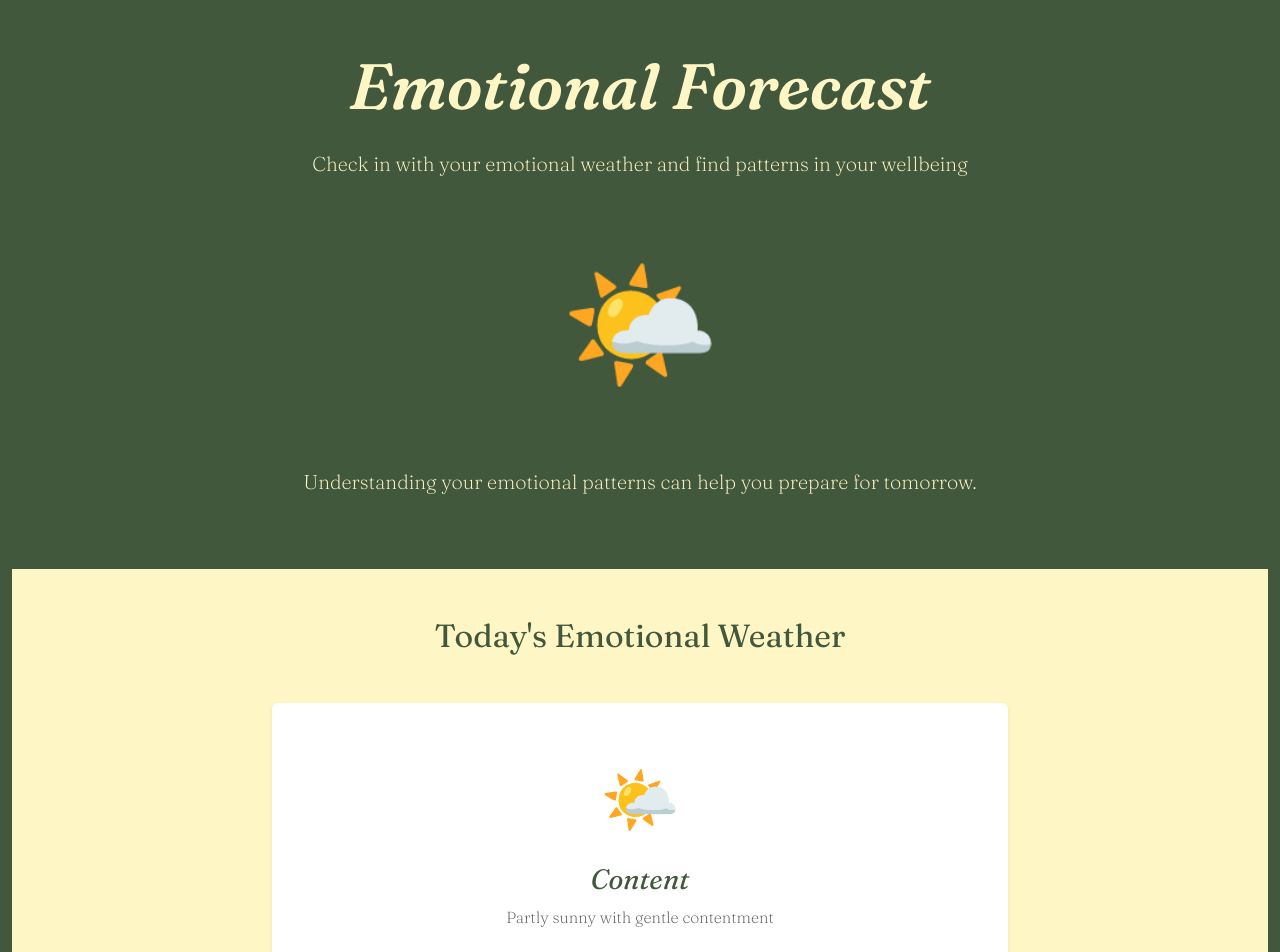
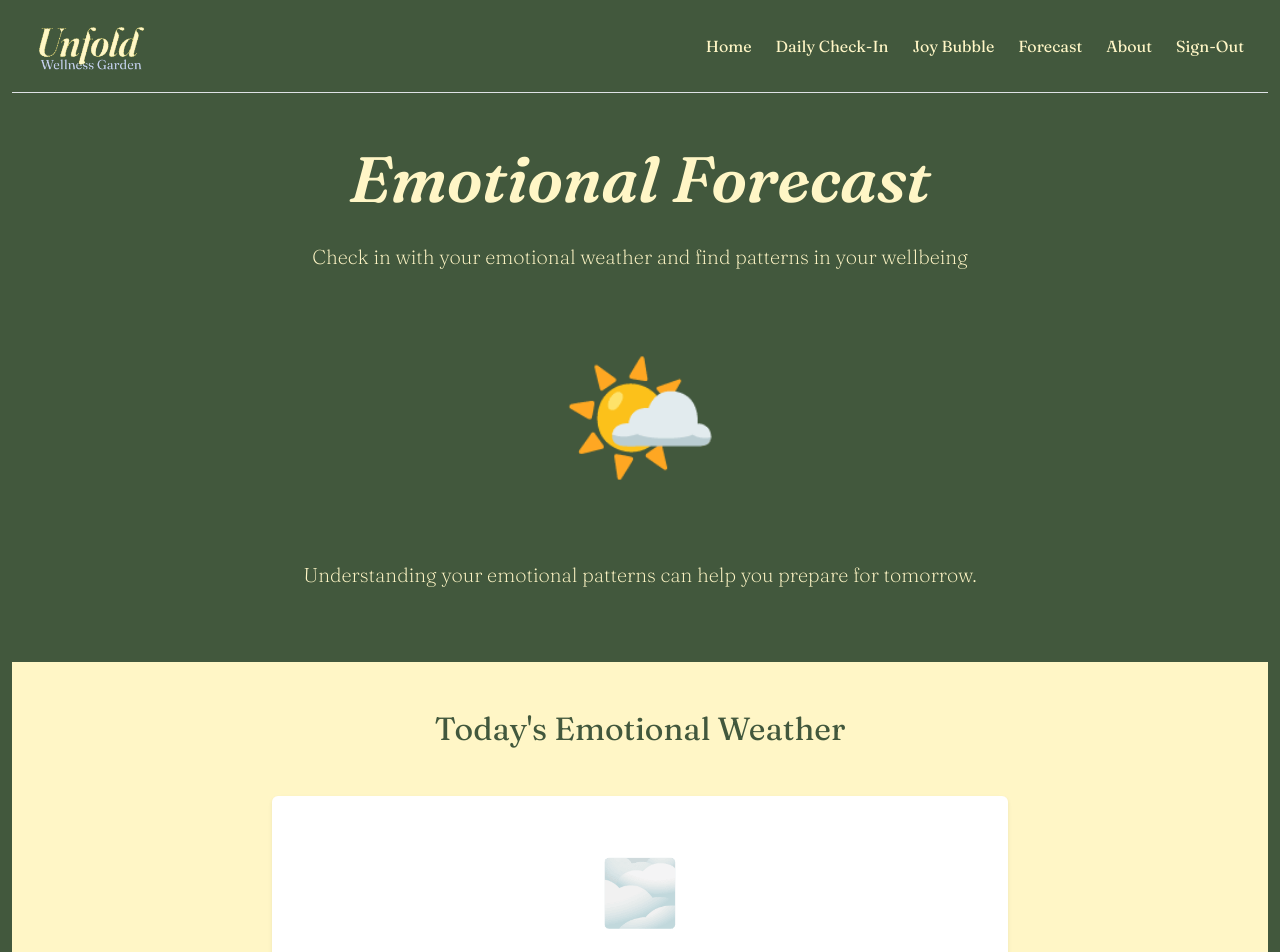
Before and after one commit to info340-su25/project-group-a8, a React (Vite) app: page /forecast in a window 1280 px wide. Shown: the top 952 px of the page. Built offline with nearby package versions, Linux system fonts and the light colour scheme; no server answers; the database is empty.

Commit message:
completed database connection with forecast

```diff
--- a/src/App.jsx
+++ b/src/App.jsx
@@ -34,15 +34,15 @@ function App() {
 
         <Route
           path="/tracker"
-          element={<Tracker moodEntries={sampleMoodEntries} currUser={currUser} />}
+          element={<Tracker currUser={currUser} />}
         />
         <Route
           path="/forecast"
-          element={<Forecast moodEntries={sampleMoodEntries} />}
+          element={<Forecast currUser={currUser} />}
         />
         <Route
           path="/joy"
-          element={<JoyBubble joyMoments={sampleJoyMoments} currUser={currUser}/>}
+          element={<JoyBubble currUser={currUser}/>}
         />
         <Route
           path="/about"
--- a/src/components/Forecast.jsx
+++ b/src/components/Forecast.jsx
@@ -1,10 +1,122 @@
-import { useState, useMemo } from 'react';
+import { useEffect, useState, useMemo } from 'react';
 import { LineChart, Line, XAxis, YAxis, CartesianGrid, Tooltip, ResponsiveContainer } from 'recharts';
+import { Link } from 'react-router-dom';
 
-export default function Forecast({ moodEntries = [] }) {
+import { getDatabase, ref, push as firebasePush, onValue } from 'firebase/database';
+
+export default function Forecast( {currUser}) {
     const [selectedMetric, setSelectedMetric] = useState('energy');
     const [isLoading, setIsLoading] = useState(false);
+    const [tempData, setTempData] = useState([]);
+    const [forcastData, setForcastData] = useState([]);
 
+    //let moodEntries = [];
+
+    useEffect(() =>{
+
+        const db = getDatabase();
+        const username = currUser.userName;
+        const allJoyBubblesRef = ref(db, `${username}/checkinEntries`);
+
+        onValue(allJoyBubblesRef, function(snapshot){
+            const data = snapshot.val();
+
+            if(!snapshot.val()){
+              setForcastData([]);
+              return;
+            }
+            const keyArray = Object.keys(data);
+            const dataArray =  keyArray.map((keyString) => {
+                const transformed = data[keyString];
+                transformed.firebaseKey = keyString;
+                return transformed;
+            })
+            //console.log(data);
+            setTempData(dataArray);
+            console.log("this is temp data", tempData);
+            //console.log(forcastData);
+
+        })
+    }, [])
+    // let stress = tempData.mood.stress;
+    // let overall = tempData.mood.overallMood;
+    // let stressCount = 0;
+    // let overallCount = 0;
+    // if (stress > 7){
+    //     stressCount = 2;
+    // } else if (stress > 4){
+    //     stressCount = 1;
+    // } else {
+    //     stressCount = 0;
+    // }
+    // if (overall > 7){
+    //     overallCount = 2;
+    // } else if (overall > 4){
+    //     overallCount = 1;
+    // } else {
+    //     overallCount = 0;
+    // }
+
+    // //interprets data into string value
+    // let feeling = '';
+    // if (overallCount == 2 && stressCount == 0){
+    //     feeling = 'Happy';
+    // }else if (overallCount == 1 && stressCount == 0){
+    //     feeling = 'Content';
+    // }else if (overallCount == 0 && stressCount == 0){
+    //     feeling = 'Sad';
+    // }else if (overallCount == 2 && stressCount == 1){
+    //     feeling = 'Content';
+    // }else if (overallCount == 1 && stressCount == 1){
+    //     feeling = 'Neutral';
+    // }else if (overallCount == 0 && stressCount == 1){
+    //     feeling = 'Anxious';
+    // }else if (overallCount == 2 && stressCount == 2){
+    //     feeling = 'Neutral';
+    // }else if (overallCount == 1 && stressCount == 2){
+    //     feeling = 'Anxious';
+    // }else if (overallCount == 0 && stressCount == 2){
+    //     feeling = 'Stressed';
+    // } else {
+    //     feeling = 'Mixed';
+    // }
+
+    // // Takes needed data from checkin to make data obj for forecast
+    // const forecastData = {
+    //     id: tempData.createdAt,
+    //     date: tempData.createdAt,
+    //     mood: feeling,
+    //     energy: tempData.mood.energy,
+    //     sleep: tempData.sleep.restfulness,
+    //     thoughts: brainDump
+    // };
+
+    const moodEntries = tempData.map(entry => ({
+        date: entry.createdAt,
+        energy: entry.mood?.energy || 0,
+        sleep: entry.sleep?.restfulness || 0,
+        mood: (() => {
+          // Example: translate stress & overallMood into a feeling string
+          const stress = entry.mood?.stress || 5;
+          const overall = entry.mood?.overallMood || 5;
+          let stressCount = stress > 7 ? 2 : stress > 4 ? 1 : 0;
+          let overallCount = overall > 7 ? 2 : overall > 4 ? 1 : 0;
+
+          if (overallCount === 2 && stressCount === 0) return 'Happy';
+          if (overallCount === 1 && stressCount === 0) return 'Content';
+          if (overallCount === 0 && stressCount === 0) return 'Sad';
+          if (overallCount === 2 && stressCount === 1) return 'Content';
+          if (overallCount === 1 && stressCount === 1) return 'Neutral';
+          if (overallCount === 0 && stressCount === 1) return 'Anxious';
+          if (overallCount === 2 && stressCount === 2) return 'Neutral';
+          if (overallCount === 1 && stressCount === 2) return 'Anxious';
+          if (overallCount === 0 && stressCount === 2) return 'Stressed';
+          return 'Mixed';
+        })(),
+        thoughts: entry.brainDump || ""
+      }));
+
+    //const moodEntries = [];
     const todaysSummary = useMemo(() => {
         if (!moodEntries || moodEntries.length === 0) {
             return {
@@ -98,6 +210,20 @@ export default function Forecast({ moodEntries = [] }) {
 
     return (
         <div className="container-fluid">
+             <header className="d-flex justify-content-between align-items-center px-4 py-3 border-bottom">
+                <img src="/img/unfold_logo.png" alt="Unfold Logo" height="60" />
+                <nav className="d-none d-md-flex gap-4">
+                    <Link to="/home" className="nav-link">Home</Link>
+                    <Link to="/tracker" className="nav-link">Daily Check-In</Link>
+                    <Link to="/joy" className="nav-link">Joy Bubble</Link>
+                    <Link to="/forecast" className="nav-link">Forecast</Link>
+                    <Link to="/about" className="nav-link">About</Link>
+                    <Link to="/signOut" className="nav-link">Sign-Out</Link>
+
+
+                </nav>
+                <button className="btn menu-toggle d-md-none" aria-label="Menu">&#9776;</button>
+            </header>
             <section className="hero-section text-center py-5">
                 <div className="container">
                     <h1 className="display-3 fw-bold mb-4">Emotional Forecast</h1>
--- a/src/components/JoyBubble.jsx
+++ b/src/components/JoyBubble.jsx
@@ -51,7 +51,6 @@ export default function JoyBubble( {currUser}) {
 
 
 
-  //SHOULD THIS BE A FUNCTION CALLED AFTER EVERY ADD?
   useEffect(() =>{
     //subscribe to the database - for allJoyBubbles
 
@@ -123,23 +122,45 @@ export default function JoyBubble( {currUser}) {
       try {setMoments(JSON.parse(event));} catch {}}}, [] );
 
     // used chatgpt for understanding/writing local storage try/catch and saving moments after page refresh
+  // useEffect(() => {
+  //   let incoming;
+
+  //   if ( location.state && location.state.newMoments ) {
+  //       incoming = location.state.newMoments;
+  //   } else {
+  //       incoming = []
+  //   };
+
+  //   if (incoming && Array.isArray(incoming) && incoming.length > 0) {
+  //     const currentDate = new Date().toISOString().slice(0 , 10);
+  //     const mapped = incoming.filter(Boolean).map((text) => ({ id: crypto.randomUUID(), title: text, description: "", date: currentDate, category: "Gratitude"}));
+  //     // used chatgpt to get ID (using crypto + randomUUID)
+  //     const newMoments = [...mapped, ...moments];
+  //     //addToDatabase(newMoments);
+  //   }
+  // });
+
+  //ADDED BY CHATGPT - had to change another teammates code to work with the database so there
+  // wasnt any infinite loops
   useEffect(() => {
-    let incoming;
+    let incoming = location.state?.newMoments || [];
 
-    if ( location.state && location.state.newMoments ) {
-        incoming = location.state.newMoments;
-    } else {
-        incoming = []
-    };
+    if (incoming.length > 0) {
+      const currentDate = new Date().toISOString().slice(0, 10);
+      const mapped = incoming.filter(Boolean).map((text) => ({
+        id: crypto.randomUUID(),
+        title: text,
+        description: "",
+        date: currentDate,
+        category: "Gratitude",
+      }));
 
-    if (incoming && Array.isArray(incoming) && incoming.length > 0) {
-      const currentDate = new Date().toISOString().slice(0 , 10);
-      const mapped = incoming.filter(Boolean).map((text) => ({ id: crypto.randomUUID(), title: text, description: "", date: currentDate, category: "Gratitude"}));
-      // used chatgpt to get ID (using crypto + randomUUID)
-      const newMoments = [...mapped, ...moments];
-      addToDatabase(newMoments);
+      // Push each individually to avoid nested arrays
+      mapped.forEach(moment => addToDatabase(moment));
+
     }
-  });
+  }, [location.state?.newMoments]);
+
   const handleAdd = (event) => {
         event.preventDefault();
 
@@ -186,6 +207,7 @@ export default function JoyBubble( {currUser}) {
                       <Link to="/joy" className="nav-link">Joy Bubble</Link>
                       <Link to="/forecast" className="nav-link">Forecast</Link>
                       <Link to="/about" className="nav-link">About</Link>
+                      <Link to="/signOut" className="nav-link">Sign-Out</Link>
 
 
                     </nav>
--- a/src/components/Tracker.jsx
+++ b/src/components/Tracker.jsx
@@ -60,8 +60,7 @@ export default function Tracker({currUser}) {
                     const data = snapshot.val();
 
                     if(!snapshot.val()){
-                        setMoments([]);
-                        saveMoments([]);
+                        setCheckins([]);
                         return;
                       }
                     const keyArray = Object.keys(data);
@@ -107,18 +106,77 @@ export default function Tracker({currUser}) {
                 const checkinData = {createdAt: Date.now(), mood, socialBattery : socialBatterySlider, socialPlans, screenTime, digitalHabits, mindSpace, sleep, brainDump, gratitudeEntries: gratitudeEntries.filter(Boolean), overallScore};
                 console.log(checkinData);
 
+
+                //CREATE DATA READABLE FOR FORECAST
+                let stress = mood.stress;
+                let overall = mood.overallMood;
+                let stressCount = 0;
+                let overallCount = 0;
+                if (stress > 7){
+                    stressCount = 2;
+                } else if (stress > 4){
+                    stressCount = 1;
+                } else {
+                    stressCount = 0;
+                }
+                if (overall > 7){
+                    overallCount = 2;
+                } else if (overall > 4){
+                    overallCount = 1;
+                } else {
+                    overallCount = 0;
+                }
+
+                //interprets data into string value
+                let feeling = '';
+                if (overallCount == 2 && stressCount == 0){
+                    feeling = 'Happy';
+                }else if (overallCount == 1 && stressCount == 0){
+                    feeling = 'Content';
+                }else if (overallCount == 0 && stressCount == 0){
+                    feeling = 'Sad';
+                }else if (overallCount == 2 && stressCount == 1){
+                    feeling = 'Content';
+                }else if (overallCount == 1 && stressCount == 1){
+                    feeling = 'Neutral';
+                }else if (overallCount == 0 && stressCount == 1){
+                    feeling = 'Anxious';
+                }else if (overallCount == 2 && stressCount == 2){
+                    feeling = 'Neutral';
+                }else if (overallCount == 1 && stressCount == 2){
+                    feeling = 'Anxious';
+                }else if (overallCount == 0 && stressCount == 2){
+                    feeling = 'Stressed';
+                } else {
+                    feeling = 'Mixed';
+                }
+
+                // Takes needed data from checkin to make data obj for forecast
+                const forecastData = {
+                    id: Date.now(),
+                    date: Date.now(),
+                    mood: feeling,
+                    energy: mood.energy,
+                    sleep: sleep.restfulness,
+                    thoughts: brainDump
+                };
+
+
                 const db = getDatabase();
                 console.log(db);
 
                 const username = currUser.userName;
+
                 const allCheckinEntriesRef = ref(db, `${username}/checkinEntries`);
+
+
+                //ADD TO CHECKINS
                 firebasePush(allCheckinEntriesRef, checkinData)
                 .then(()=> {
-                    console.log("data saved");
+                    console.log("data saved to checkins");
 
                     setBrainDump('');
                     setGratitudeEntries(['' , '' , '']);
-
                     nav("/joy", {state:{ newMoments: gratitudeEntries.filter(Boolean) , from: "tracker", createdAt: Date.now() }});
 
                 })
@@ -126,6 +184,36 @@ export default function Tracker({currUser}) {
                     console.error("error in saving ");
                 })
                }
+            // const db = getDatabase();
+            // const username = currUser.userName;
+
+            // const allCheckinEntriesRef = ref(db, `${username}/checkinEntries`);
+            // const allForecastEntriesRef = ref(db, `${username}/forecastEntries`);
+
+            // // Save checkinData
+            // firebasePush(allCheckinEntriesRef, checkinData)
+            //     .then(() => {
+            //     console.log("data saved to checkins");
+
+            //     return firebasePush(allForecastEntriesRef, forecastData);
+            //     })
+            //     .then(() => {
+            //     console.log("forecast data saved");
+
+            //     setBrainDump('');
+            //     setGratitudeEntries(['', '', '']);
+            //     nav("/joy", {
+            //         state: {
+            //         newMoments: gratitudeEntries.filter(Boolean),
+            //         from: "tracker",
+            //         createdAt: Date.now(),
+            //         },
+            //     });
+            //     })
+            //     .catch((err) => {
+            //     console.error("error in saving", err);
+            //     });
+            // };
 
             return (
                 <div className="bg-green text-cream">
@@ -137,6 +225,8 @@ export default function Tracker({currUser}) {
                             <Link to="/joy" className="nav-link">Joy Bubble</Link>
                             <Link to="/forecast" className="nav-link">Forecast</Link>
                             <Link to="/about" className="nav-link">About</Link>
+                            <Link to="/signOut" className="nav-link">Sign-Out</Link>
+
 
                         </nav>
                         <button className="btn menu-toggle d-md-none" aria-label="Menu">&#9776;</button>
```
